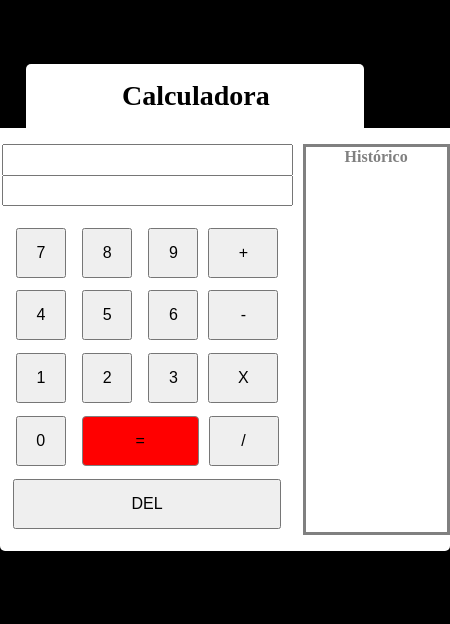
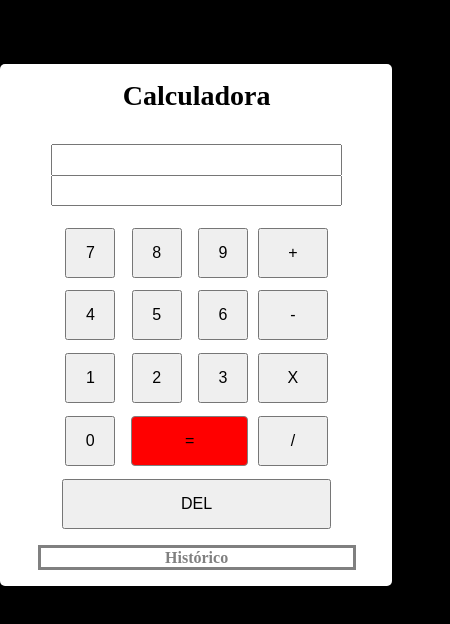
Before and after one commit to Doinflol/projeto-calculadora, a plain HTML site: page index.html in a window 390 px wide. Shown: the whole page, 450 px wide, since content can reach past the window. Drawn offline with Linux system fonts and the light colour scheme.

Commit message:
obtc e calc 3.4

```diff
--- a/style.css
+++ b/style.css
@@ -11,8 +11,7 @@ header > h1 {
     margin: auto;
     margin-top: 4rem;
     padding: 1rem 0rem 1rem 0.1rem;
-    min-width: 28rem;
-    max-width: 28rem;
+    width: 28rem;
     border-radius: 5px 5px 0px 0px;
 
 }
@@ -37,21 +36,9 @@ header > h1 {
     margin-left: 0rem;
 }
 
-@media(max-width: 600px) {
-
-    header > h1 {
-        min-width: 21rem;
-        max-width: 21rem;
-    }
-
-    .seltab {
-        color: red;
-    }
-    }
-
 .seltab {
-    width: 150px;
-    margin-left: 10px;
+    width: 21rem;
+    margin: 0 0 0 10px;
     text-align: center;
     font-size: 1rem;
     color: gray;
@@ -108,3 +95,59 @@ button {
 .igual:active {
     background-color: green;
 }
+
+@media(max-width: 800px) {
+
+    header > h1 {
+        width: 21rem;
+    }
+
+    .section{
+        width: 21rem;
+        display: flexbox;
+        flex-direction:column;
+    }
+
+    .seltab{
+        width: 21rem;
+        margin: auto;
+    }
+
+    h2{
+        width: 21rem;
+        margin: auto;
+    }
+
+    .seltab{
+        width: 80%;
+        margin-top: 10px;
+    }
+
+
+}
+
+@media(max-width: 410px) {
+
+    header > h1 {
+        width: 100%;
+    }
+
+    .section{
+        width: 100%;
+        display: flexbox;
+        flex-direction:column;
+    }
+
+    h2{
+        width: 100%;
+        margin: auto;
+
+    }
+
+    .seltab{
+        width: 80%;
+        margin-top: 10px;
+    }
+
+
+}
```
